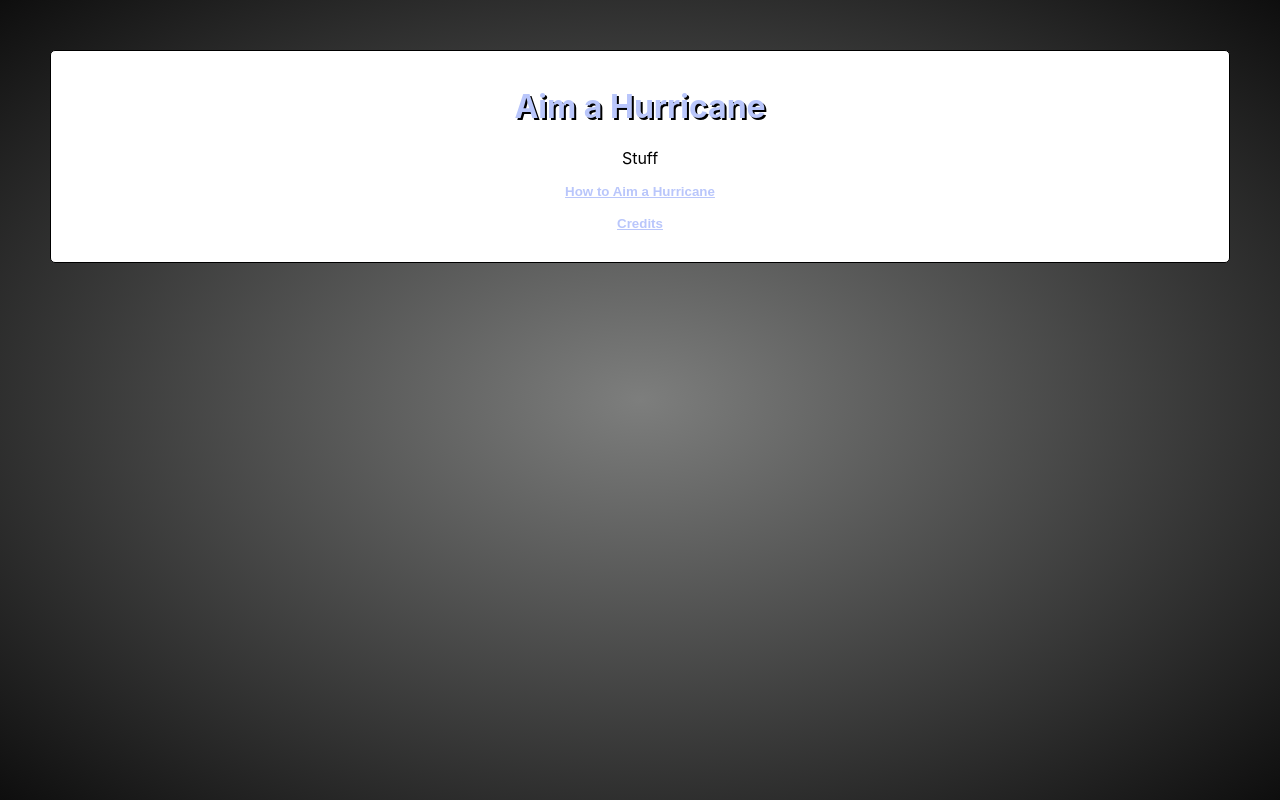
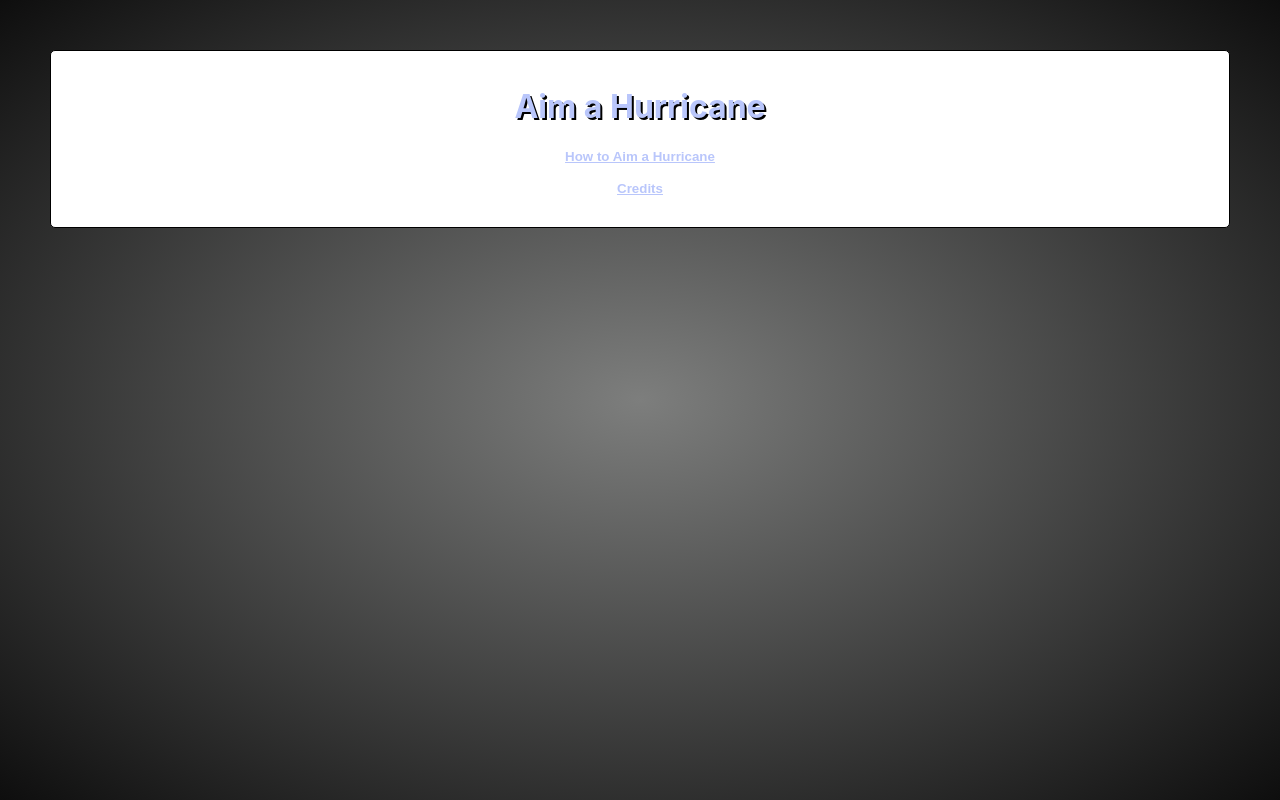
Before and after one commit to tywi6665/comet_hurricane_conversion_v2, a React (Create React App) app: page / in a window 1280 px wide. Built offline with nearby package versions, Linux system fonts and the light colour scheme.

Commit message:
Created InteractionComponents directory and InteractionWrapper component

```diff
--- a/src/App.js
+++ b/src/App.js
@@ -1,9 +1,11 @@
 import React from 'react';
 import Container from "./Components/Containers/Container";
 import SubContainer from "./Components/Containers/SubContainer";
+import InteractionWrapper from './Components/InteractionComponents/InteractionWrapper';
 import Modal from "./Components/Modal";
 import useModal from "./utils/useModal";
 import './App.scss';
+
 
 function App() {
 
@@ -17,7 +19,7 @@ function App() {
         </h1>
       </SubContainer>
       <SubContainer>
-        Stuff
+        <InteractionWrapper />
       </SubContainer>
       <SubContainer>
         <button className="button-default directions-button" onClick={e => toggle(e)} data="directions">How to Aim a Hurricane</button>
--- /dev/null
+++ b/src/Components/InteractionComponents/InteractionWrapper.js
@@ -0,0 +1,11 @@
+import React from 'react';
+
+const InteractionWrapper = () => {
+    return (
+        <div className="interaction-wrapper">
+
+        </div>
+    );
+}
+
+export default InteractionWrapper;
```
